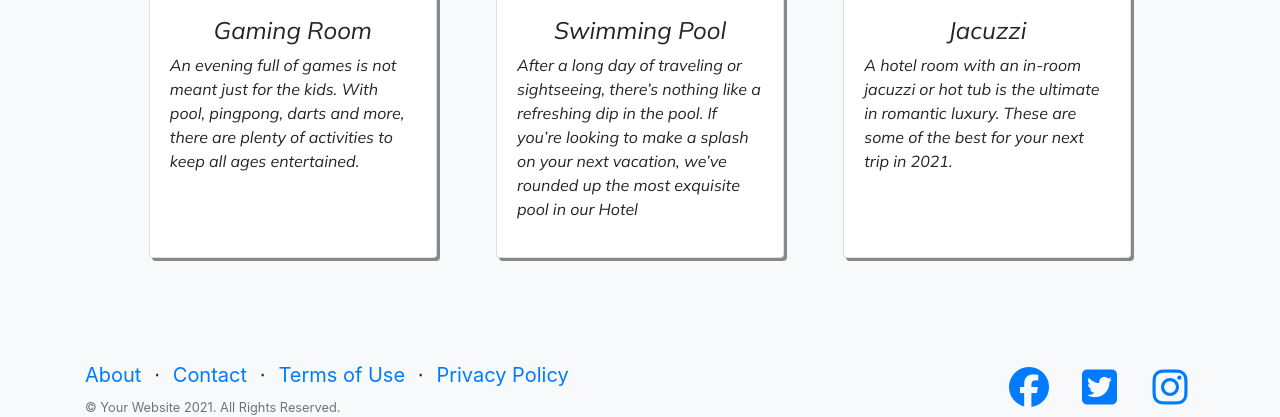
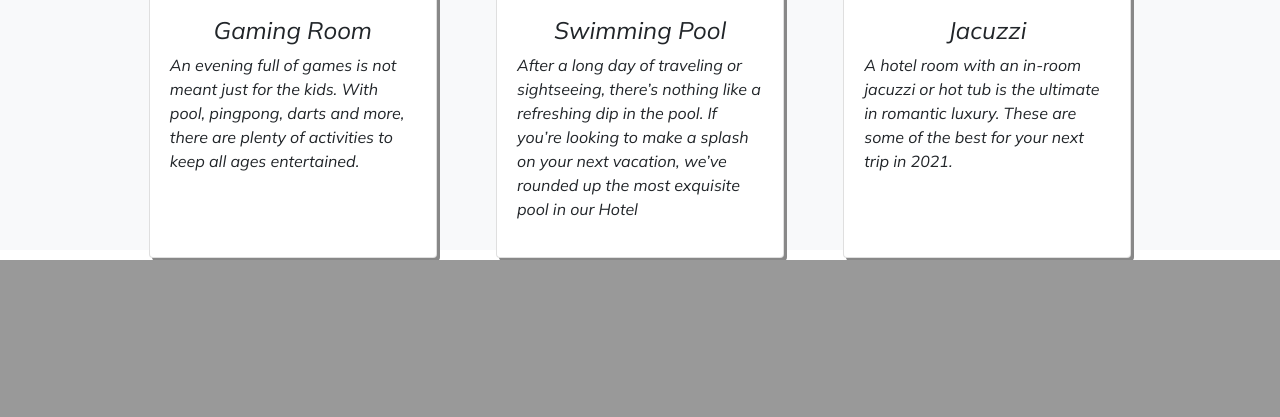
Before and after one commit to hinalpujara/Hotel-Reservation-System, a PHP site: page / in a window 1280 px wide. Shown: the part 2004-2421 px from the top of the page. After the commit the page ends 2264 px from the top, so only its background shows below. Run offline with PHP 8.4, Linux system fonts and the light colour scheme; some libraries are stand-ins or nearby versions.

Commit message:
Removed footer and debugged home

```diff
--- a/Destinations.php
+++ b/Destinations.php
@@ -183,7 +183,7 @@
       <iframe src="http://maps.google.com/maps?q=places+to+visit+in+udaipur&t=&z=13&ie=UTF8&iwloc=&output=embed" frameborder="0" style="border:0" allowfullscreen></iframe>
     </div>
   </div>
-  <?php include "footer.php"; ?>
+
   < <!--Google Maps-->
     <!-- Optional JavaScript -->
     <!-- jQuery first, then Popper.js, then Bootstrap JS -->
--- a/adminlog.php
+++ b/adminlog.php
@@ -39,7 +39,7 @@
                      name="login" value="Sign In">
         </div>
     </form>
-    <?php include "footer.php"; ?>
+
     <!-- Optional JavaScript -->
     <!-- jQuery first, then Popper.js, then Bootstrap JS -->
     <script src="https://code.jquery.com/jquery-3.2.1.slim.min.js" integrity="sha384-KJ3o2DKtIkvYIK3UENzmM7KCkRr/rE9/Qpg6aAZGJwFDMVNA/GpGFF93hXpG5KkN" crossorigin="anonymous"></script>
--- a/booking.php
+++ b/booking.php
@@ -272,7 +272,7 @@
           </div>
       </div>
   </div>
-  <?php include "footer.php"; ?>
+
     <!-- Optional JavaScript -->
     <!-- jQuery first, then Popper.js, then Bootstrap JS -->
     <script src="https://code.jquery.com/jquery-3.2.1.slim.min.js" integrity="sha384-KJ3o2DKtIkvYIK3UENzmM7KCkRr/rE9/Qpg6aAZGJwFDMVNA/GpGFF93hXpG5KkN" crossorigin="anonymous"></script>
--- a/contactus.php
+++ b/contactus.php
@@ -162,7 +162,7 @@
       </div>
     </div>
   </div>
-  <?php include "footer.php"; ?>
+
   <!-- Optional JavaScript -->
   <!-- jQuery first, then Popper.js, then Bootstrap JS -->
   <script src="https://code.jquery.com/jquery-3.2.1.slim.min.js" integrity="sha384-KJ3o2DKtIkvYIK3UENzmM7KCkRr/rE9/Qpg6aAZGJwFDMVNA/GpGFF93hXpG5KkN" crossorigin="anonymous"></script>
--- a/footer.php
+++ /dev/null
@@ -1,32 +0,0 @@
-
-<footer class="footer bg-light" style="padding-top:100px">
-        <div class="container">
-            <div class="row">
-                <div class="col-lg-6 h-100 text-center text-lg-left my-auto">
-                    <ul class="list-inline mb-2">
-                        <li class="list-inline-item"><a href="#!">About</a></li>
-                        <li class="list-inline-item">⋅</li>
-                        <li class="list-inline-item"><a href="#!">Contact</a></li>
-                        <li class="list-inline-item">⋅</li>
-                        <li class="list-inline-item"><a href="#!">Terms of Use</a></li>
-                        <li class="list-inline-item">⋅</li>
-                        <li class="list-inline-item"><a href="#!">Privacy Policy</a></li>
-                    </ul>
-                    <p class="text-muted small mb-4 mb-lg-0">© Your Website 2021. All Rights Reserved.</p>
-                </div>
-                <div class="col-lg-6 h-100 text-center text-lg-right my-auto">
-                    <ul class="list-inline mb-0">
-                        <li class="list-inline-item mr-3">
-                            <a href="#!"><i class="fab fa-facebook fa-2x fa-fw"></i></a>
-                        </li>
-                        <li class="list-inline-item mr-3">
-                            <a href="#!"><i class="fab fa-twitter-square fa-2x fa-fw"></i></a>
-                        </li>
-                        <li class="list-inline-item">
-                            <a href="#!"><i class="fab fa-instagram fa-2x fa-fw"></i></a>
-                        </li>
-                    </ul>
-                </div>
-            </div>
-        </div>
-    </footer>
--- a/index.php
+++ b/index.php
@@ -16,7 +16,7 @@
   <title>Home-The Victoria</title>
   <script src="https://code.jquery.com/jquery-3.5.1.min.js"></script>
     <script src="https://cdn.jsdelivr.net/npm/popper.js@1.16.1/dist/umd/popper.min.js"></script>
-    <script src="https://stackpath.bootstrapcdn.com/bootstrap/4.5.2/js/bootstrap.min.js"></script>
+
     <script src="https://kit.fontawesome.com/0493cbe504.js" crossorigin="anonymous"></script>
   <style type="text/css">
 
@@ -224,7 +224,7 @@ transform : scale(1.1);
     </div>
   </div>
 </div>
-<?php include "footer.php"; ?>
+
   <!-- Optional JavaScript -->
   <!-- jQuery first, then Popper.js, then Bootstrap JS -->
   <script src="https://code.jquery.com/jquery-3.2.1.slim.min.js" integrity="sha384-KJ3o2DKtIkvYIK3UENzmM7KCkRr/rE9/Qpg6aAZGJwFDMVNA/GpGFF93hXpG5KkN" crossorigin="anonymous"></script>
--- a/payment.php
+++ b/payment.php
@@ -268,7 +268,7 @@ for (var i = 0, len = sanitizedValue.length; i < len; i +=4) { parts.push(saniti
         </div>
     </div>
 </div>
-<?php include "footer.php"; ?>
+
 <!-- Optional JavaScript -->
 
     <!-- jQuery first, then Popper.js, then Bootstrap JS -->
--- a/register.php
+++ b/register.php
@@ -59,7 +59,7 @@
         </div>
     </div>
     </div>
-    <?php include "footer.php"; ?>
+
     <!-- Optional JavaScript -->
     <!-- jQuery first, then Popper.js, then Bootstrap JS -->
     <script src="https://code.jquery.com/jquery-3.2.1.slim.min.js" integrity="sha384-KJ3o2DKtIkvYIK3UENzmM7KCkRr/rE9/Qpg6aAZGJwFDMVNA/GpGFF93hXpG5KkN" crossorigin="anonymous"></script>
--- a/rooms.php
+++ b/rooms.php
@@ -179,7 +179,7 @@
   </div>
   <br>
   </div>
-  <?php include "footer.php"; ?>
+
   <!-- Optional JavaScript -->
   <!-- jQuery first, then Popper.js, then Bootstrap JS -->
   <script src="https://code.jquery.com/jquery-3.2.1.slim.min.js" integrity="sha384-KJ3o2DKtIkvYIK3UENzmM7KCkRr/rE9/Qpg6aAZGJwFDMVNA/GpGFF93hXpG5KkN" crossorigin="anonymous"></script>
```
